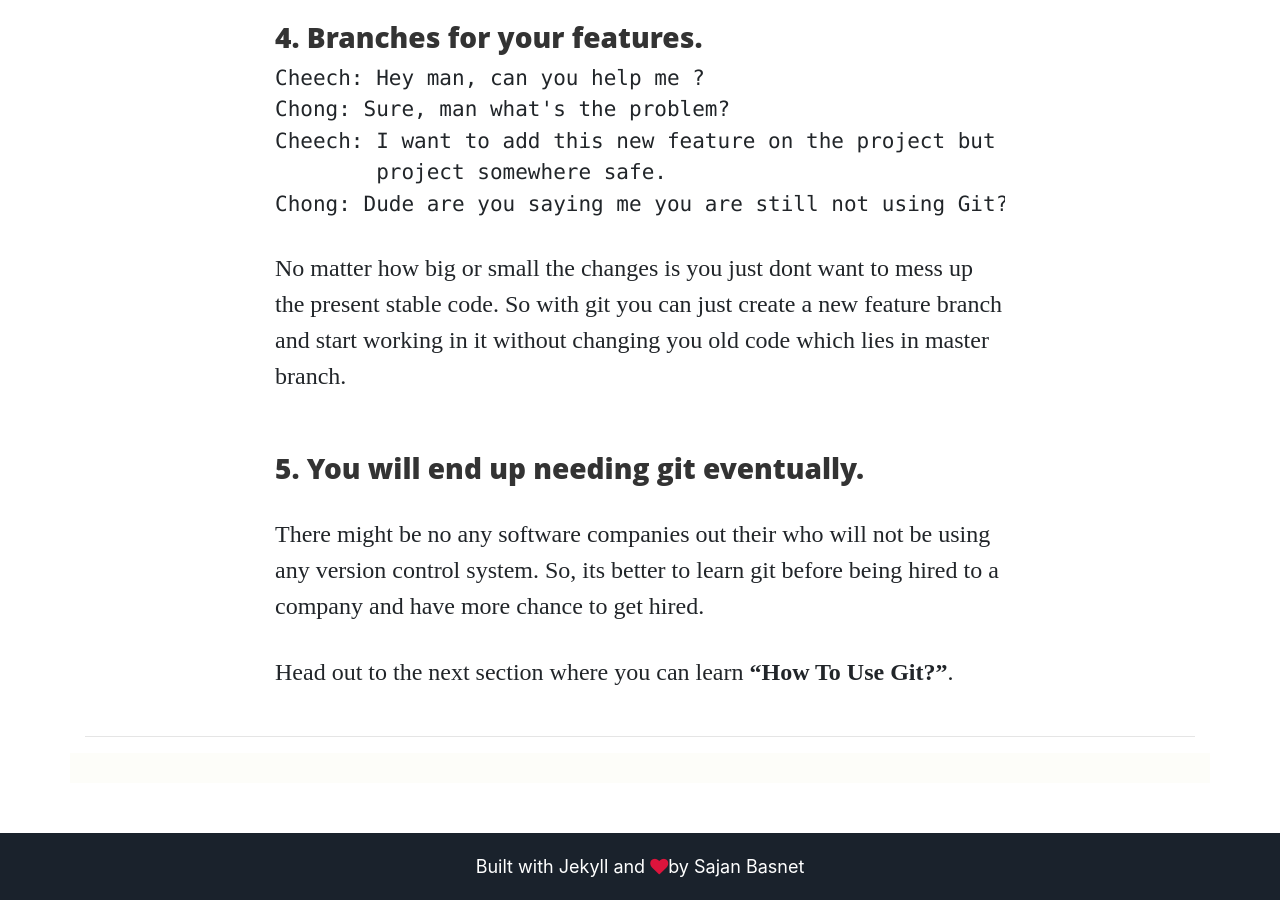
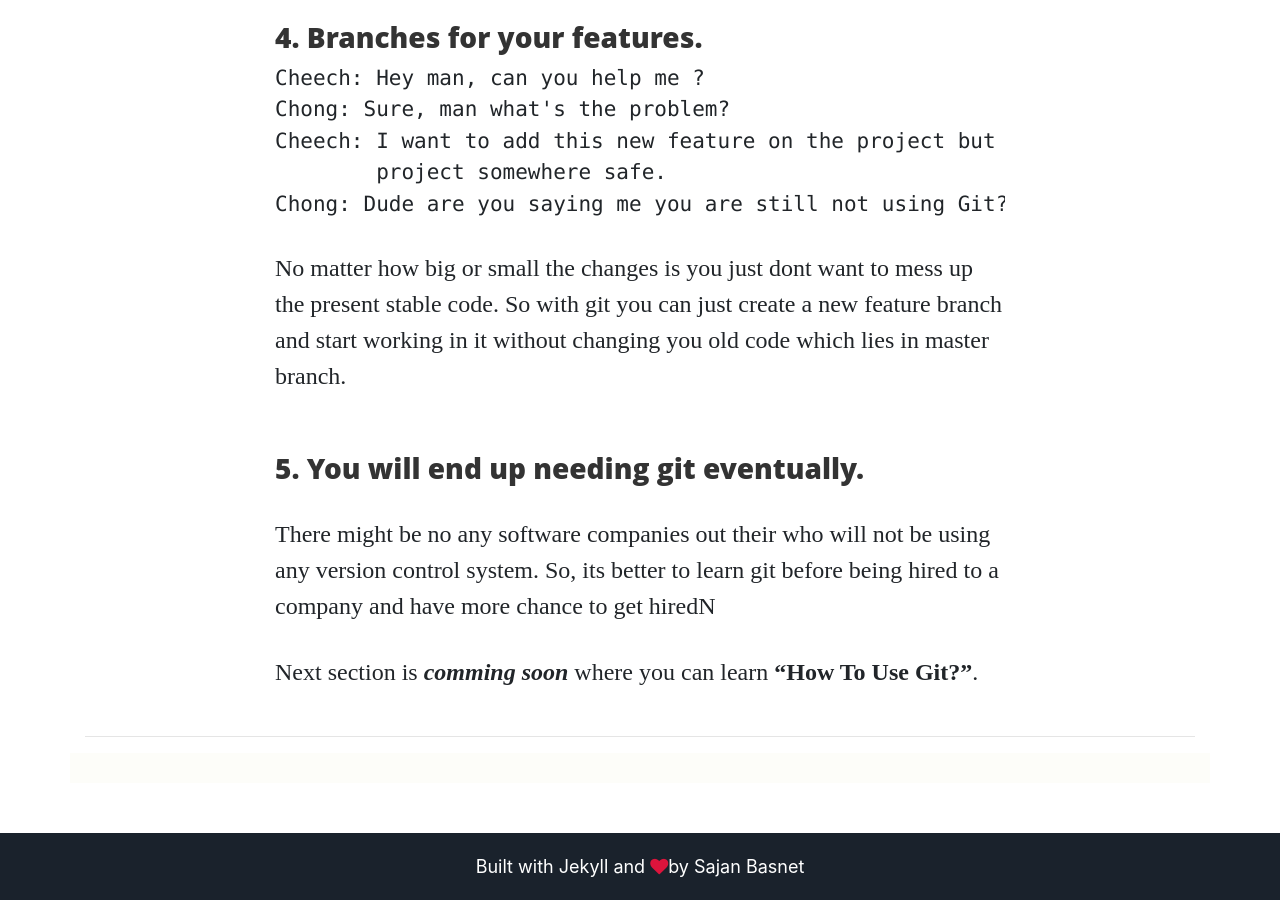
Before and after one commit to developerBlogs/developerBlogs.github.io, a Jekyll site: the page built from _posts/2020-07-17-git-for-beginners.markdown, in a window 1280 px wide and 900 px high, scrolled down 3634 px. Built offline with Jekyll 4.4.1, drawn with Linux system fonts in a browser that asks for light colours; comment, search, counter and statistics services are not loaded.

Commit message:
design fixes in blog

```diff
--- a/_posts/2020-07-17-git-for-beginners.markdown
+++ b/_posts/2020-07-17-git-for-beginners.markdown
@@ -70,7 +70,6 @@ Indeed, git is good. It lets you jump to any version of your project easily with
 No matter how big or small the changes is you just dont want to mess up the present stable code. So with git you can just create a new feature branch and start working in it without changing you old code which lies in master branch.
 
 ### 5. You will end up needing git eventually.
-There might be no any software companies out their who will not be using any version control system. So, its better to learn git before being hired to a company and have more chance to get hired.
+There might be no any software companies out their who will not be using any version control system. So, its better to learn git before being hired to a company and have more chance to get hiredN
 
-
-Head out to the next section where you can learn **"How To Use Git?"**.
+Next section is ***comming soon*** where you can learn **"How To Use Git?"**.
```
